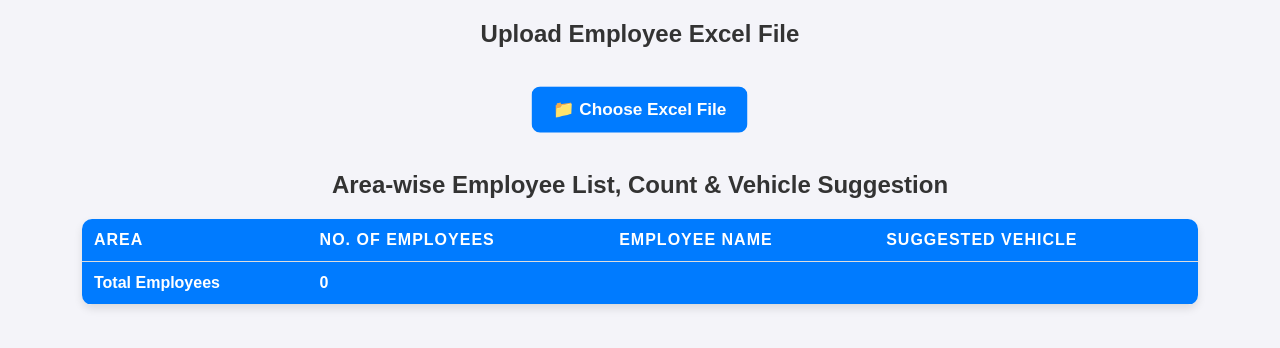
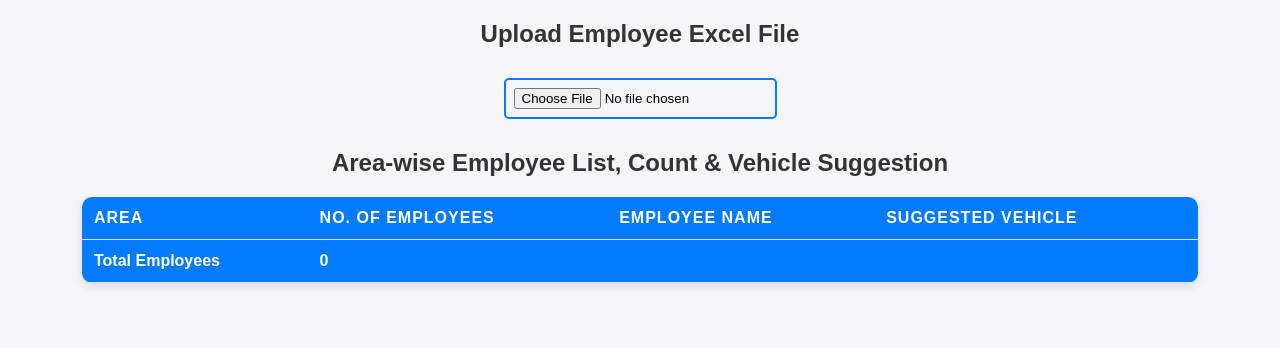
Before and after one commit to RAHUL-JAIN1351/Employee-Transportation-List-VT, a plain HTML site: page index1.html in a window 1280 px wide. Drawn offline with Linux system fonts and the light colour scheme.

Commit message:
Update index1.html

```diff
--- a/index1.html
+++ b/index1.html
@@ -17,43 +17,11 @@
             color: #333;
         }
 
-        .upload-wrapper {
-            display: inline-block;
-            position: relative;
-            margin: 20px;
-        }
-
-        .upload-label {
-            display: inline-block;
-            padding: 12px 20px;
-            background-color: #007bff;
-            color: white;
-            font-weight: bold;
-            border-radius: 8px;
-            cursor: pointer;
-            transition: transform 0.3s ease, box-shadow 0.3s ease;
-            animation: pulse 1.5s infinite;
-        }
-
-        .upload-label:hover {
-            transform: scale(1.05);
-            box-shadow: 0 0 10px rgba(0, 123, 255, 0.6);
-        }
-
-        @keyframes pulse {
-            0% { transform: scale(1); }
-            50% { transform: scale(1.08); }
-            100% { transform: scale(1); }
-        }
-
-        #upload {
-            opacity: 0;
-            position: absolute;
-            left: 0;
-            top: 0;
-            width: 100%;
-            height: 100%;
-            cursor: pointer;
+        input {
+            margin: 10px;
+            padding: 8px;
+            border: 2px solid #007bff;
+            border-radius: 5px;
         }
 
         table {
@@ -88,7 +56,6 @@
             text-transform: uppercase;
             letter-spacing: 1px;
         }
-
         tr {
             opacity: 0;
             transform: translateY(10px);
@@ -120,10 +87,7 @@
 </head>
 <body>
     <h2>Upload Employee Excel File</h2>
-    <div class="upload-wrapper">
-        <label for="upload" class="upload-label">📁 Choose Excel File</label>
-        <input type="file" id="upload" accept=".xlsx, .xls">
-    </div>
+    <input type="file" id="upload" accept=".xlsx, .xls">
 
     <h2>Area-wise Employee List, Count & Vehicle Suggestion</h2>
     <table id="areaTable">
@@ -147,11 +111,6 @@
 
     <script>
         document.getElementById('upload').addEventListener('change', function(event) {
-            const label = document.querySelector('.upload-label');
-            label.textContent = '✅ File Selected';
-            label.style.backgroundColor = '#28a745';
-            label.style.animation = 'none';
-
             let file = event.target.files[0];
             let reader = new FileReader();
 
@@ -162,6 +121,7 @@
                 let sheet = workbook.Sheets[sheetName];
 
                 let jsonData = XLSX.utils.sheet_to_json(sheet, { header: 1 });
+
                 let dataRows = jsonData.slice(1);
 
                 let areaData = {};
```
